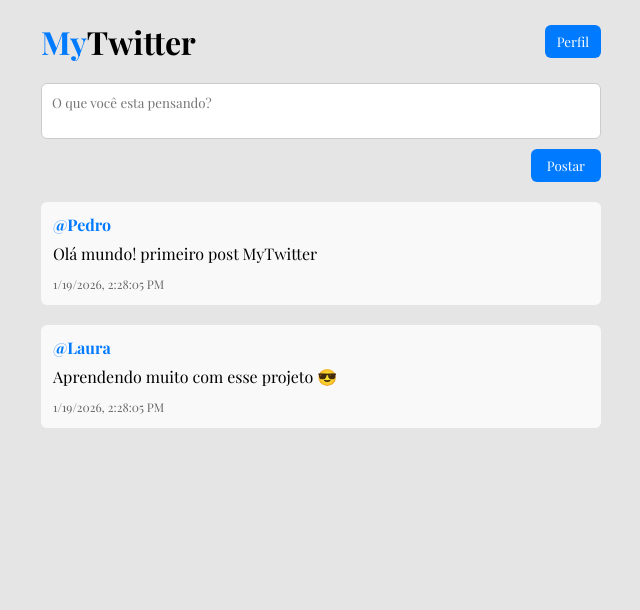
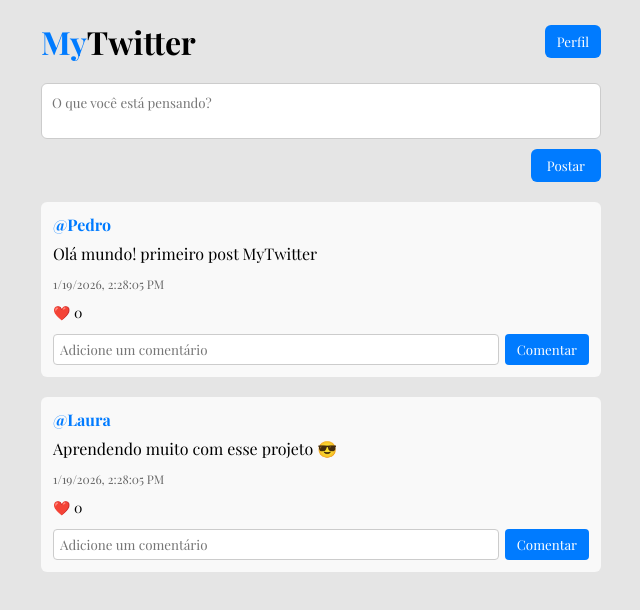
Before and after one commit to PedroAntoniodev/my_twitter, a React (Vite) app in the folder frontend/: page /home in a window 1280 px wide. Shown: the top 610 px of the page, without its empty margins (319-959 px from the left). Built offline with nearby package versions, Linux system fonts and the light colour scheme; a web font is replaced by a local one.

Commit message:
Adicionando pagina principal e estilizando

```diff
--- a/frontend/src/pages/HomePage/index.tsx
+++ b/frontend/src/pages/HomePage/index.tsx
@@ -2,35 +2,32 @@ import { useState } from "react";
 import type React from "react";
 
 import Header from "../../components/Header";
-
 import * as S from "./styles";
-
-interface Post {
-  id: number;
-  user: string;
-  content: string;
-  created_at: Date;
-}
+import type { Post } from "../../types/post";
 
 const HomePage = () => {
   const [posts, setPosts] = useState<Post[]>([
     {
       id: 1,
       user: "Pedro",
-      content: "Olá mundo! primeiro post MyTwitter",
-      created_at: new Date(),
+      content: "Olá mundo! primeiro post MyTwitter",
+      createdAt: new Date(),
+      likes: 0,
+      comments: [],
     },
     {
       id: 2,
       user: "Laura",
       content: "Aprendendo muito com esse projeto 😎",
-      created_at: new Date(),
+      createdAt: new Date(),
+      likes: 0,
+      comments: [],
     },
   ]);
 
   const [newPost, setNewPost] = useState("");
 
-  const HandleSubmit = (e: React.FormEvent) => {
+  const handleSubmit = (e: React.FormEvent) => {
     e.preventDefault();
     if (!newPost.trim()) return;
 
@@ -38,30 +35,89 @@ const HomePage = () => {
       id: posts.length + 1,
       user: "meuUsuarioTeste",
       content: newPost,
-      created_at: new Date(),
+      createdAt: new Date(),
+      likes: 0,
+      comments: [],
     };
 
-    setPosts([...posts, post]);
+    setPosts([post, ...posts]);
     setNewPost("");
+  };
+
+  const handleLike = (id: number) => {
+    setPosts(
+      posts.map((p) => (p.id === id ? { ...p, likes: p.likes + 1 } : p)),
+    );
+  };
+
+  const handleComment = (id: number, comment: string) => {
+    setPosts(
+      posts.map((p) =>
+        p.id === id
+          ? {
+              ...p,
+              comments: [
+                ...p.comments,
+                {
+                  id: p.comments.length + 1,
+                  user: "meuUsuarioTeste",
+                  text: comment,
+                  createdAt: new Date(),
+                },
+              ],
+            }
+          : p,
+      ),
+    );
   };
 
   return (
     <S.HomePageContainer>
       <Header />
-      <S.NewPostForm onSubmit={HandleSubmit}>
+      <S.NewPostForm onSubmit={handleSubmit}>
         <textarea
           value={newPost}
           onChange={(e) => setNewPost(e.target.value)}
-          placeholder="O que você esta pensando?"
+          placeholder="O que você está pensando?"
         />
         <button type="submit">Postar</button>
       </S.NewPostForm>
+
       <S.Feed>
         {posts.map((post) => (
           <S.Post key={post.id}>
             <strong>@{post.user}</strong>
             <p>{post.content}</p>
-            <span>{post.created_at.toLocaleString()}</span>
+            <span>{post.createdAt.toLocaleString()}</span>
+
+            <S.Actions>
+              <button onClick={() => handleLike(post.id)}>
+                ❤️ {post.likes}
+              </button>
+            </S.Actions>
+
+            <S.Comments>
+              {post.comments.map((c) => (
+                <div key={c.id}>
+                  <strong>@{c.user}</strong> {c.text}
+                </div>
+              ))}
+              <S.CommentForm
+                onSubmit={(e) => {
+                  e.preventDefault();
+                  const input = e.currentTarget.elements.namedItem(
+                    "comment",
+                  ) as HTMLInputElement;
+                  if (input.value.trim()) {
+                    handleComment(post.id, input.value);
+                    input.value = "";
+                  }
+                }}
+              >
+                <input name="comment" placeholder="Adicione um comentário" />
+                <button type="submit">Comentar</button>
+              </S.CommentForm>
+            </S.Comments>
           </S.Post>
         ))}
       </S.Feed>
--- a/frontend/src/pages/HomePage/styles.ts
+++ b/frontend/src/pages/HomePage/styles.ts
@@ -54,3 +54,45 @@ export const Post = styled.div`
     color: #666;
   }
 `;
+
+export const Actions = styled.div`
+  margin-top: 8px;
+
+  button {
+    background: none;
+    border: none;
+    cursor: pointer;
+    font-size: 14px;
+  }
+`;
+
+export const Comments = styled.div`
+  margin-top: 12px;
+
+  div {
+    font-size: 12px;
+    margin-bottom: 4px;
+  }
+`;
+
+export const CommentForm = styled.form`
+  display: flex;
+  gap: 6px;
+  margin-top: 6px;
+
+  input {
+    flex: 1;
+    padding: 6px;
+    border-radius: 4px;
+    border: 1px solid #ccc;
+  }
+
+  button {
+    background-color: #007bff;
+    color: #fff;
+    border: none;
+    padding: 6px 12px;
+    border-radius: 4px;
+    cursor: pointer;
+  }
+`;
--- /dev/null
+++ b/frontend/src/types/post.ts
@@ -0,0 +1,15 @@
+export interface Post {
+  id: number;
+  user: string;
+  content: string;
+  createdAt: Date;
+  likes: number;
+  comments: Comment[];
+}
+
+export interface Comment {
+  id: number;
+  user: string;
+  text: string;
+  createdAt: Date;
+}
```
